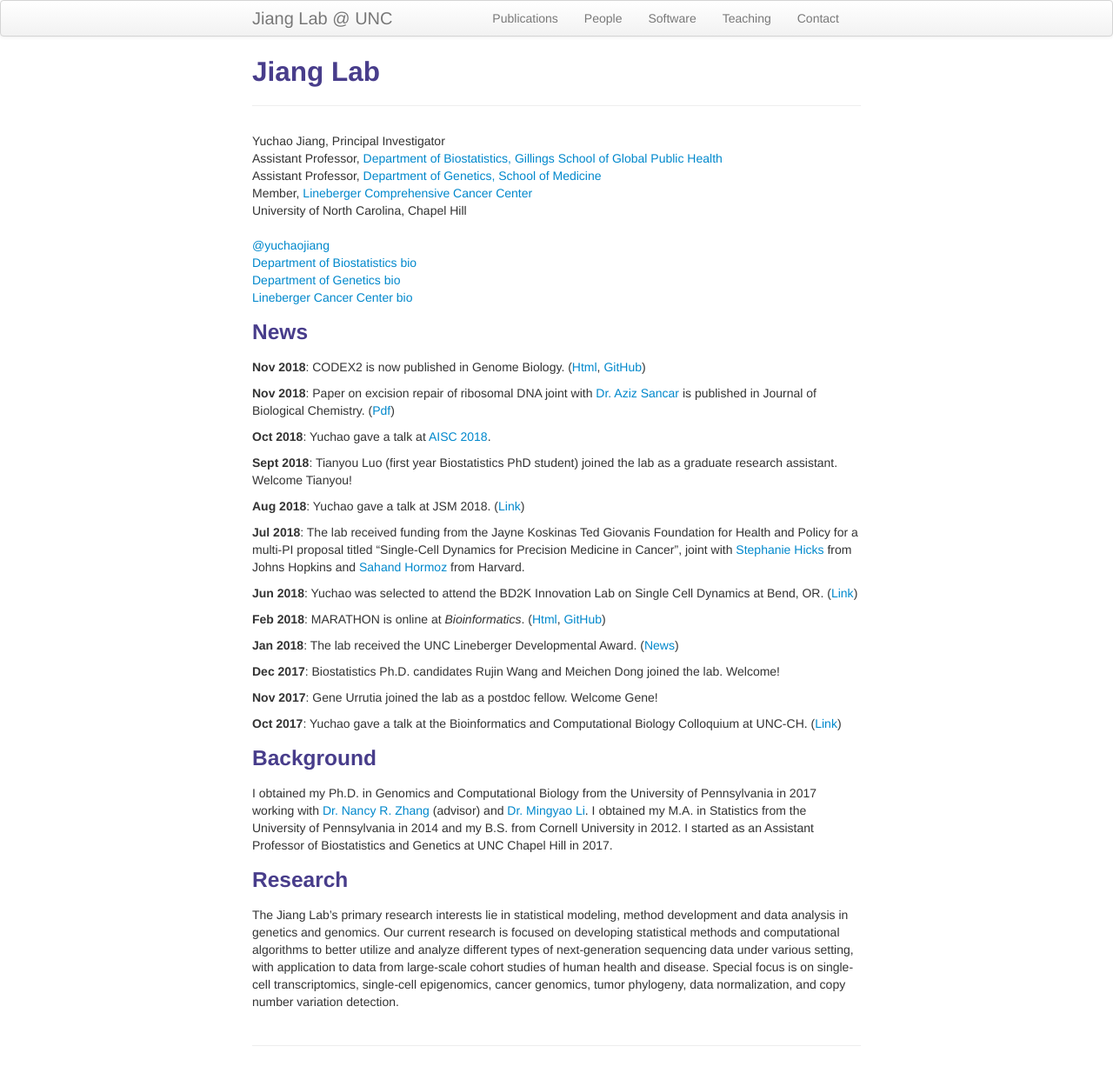
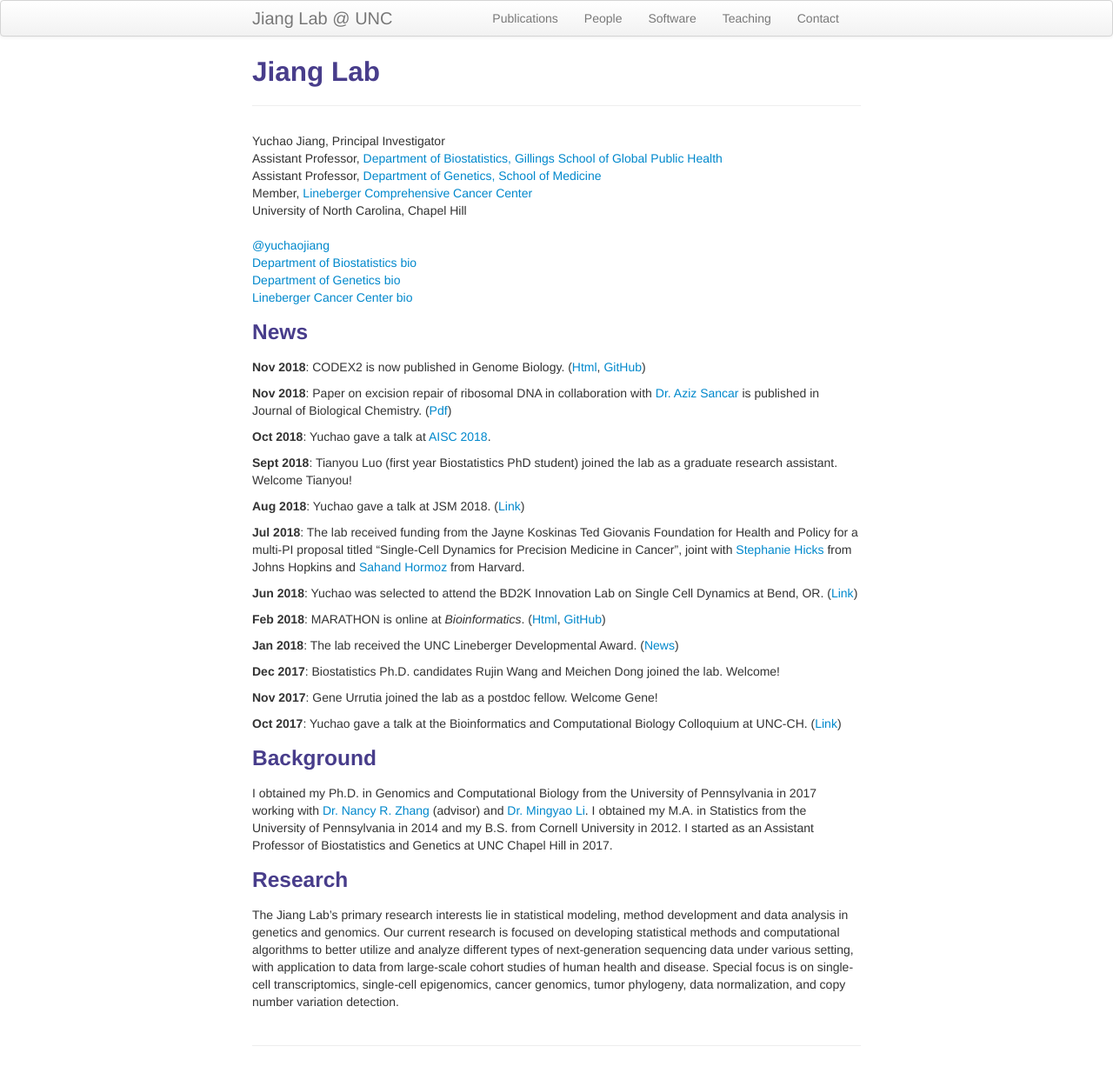
Before and after one commit to yuchaojiang/yuchaojiang.github.io, a Jekyll site: the page built from index.md, in a window 1280 px wide. Shown: the whole page at 87% size. Built offline with Jekyll 4.4.1, drawn with Linux system fonts in a browser that asks for light colours.

Commit message:
Update index.md

```diff
--- a/index.md
+++ b/index.md
@@ -27,7 +27,7 @@ description: I am an Assistant Professor in the Department of Biostatistics and
 ### News
 **Nov 2018**: CODEX2 is now published in Genome Biology. ([Html](https://genomebiology.biomedcentral.com/articles/10.1186/s13059-018-1578-y), [GitHub](https://github.com/yuchaojiang/CODEX2))
 
-**Nov 2018**: Paper on excision repair of ribosomal DNA joint with [Dr. Aziz Sancar](https://www.med.unc.edu/biochem/directory/asancar/) is published in Journal of Biological Chemistry. ([Pdf](http://www.jbc.org/content/early/2018/11/09/jbc.RA118.006121.full.pdf))
+**Nov 2018**: Paper on excision repair of ribosomal DNA in collaboration with [Dr. Aziz Sancar](https://www.med.unc.edu/biochem/directory/asancar/) is published in Journal of Biological Chemistry. ([Pdf](http://www.jbc.org/content/early/2018/11/09/jbc.RA118.006121.full.pdf))
 
 **Oct 2018**: Yuchao gave a talk at [AISC 2018](https://www.uncg.edu/mat/aisc/2018/index.html).
 
```
